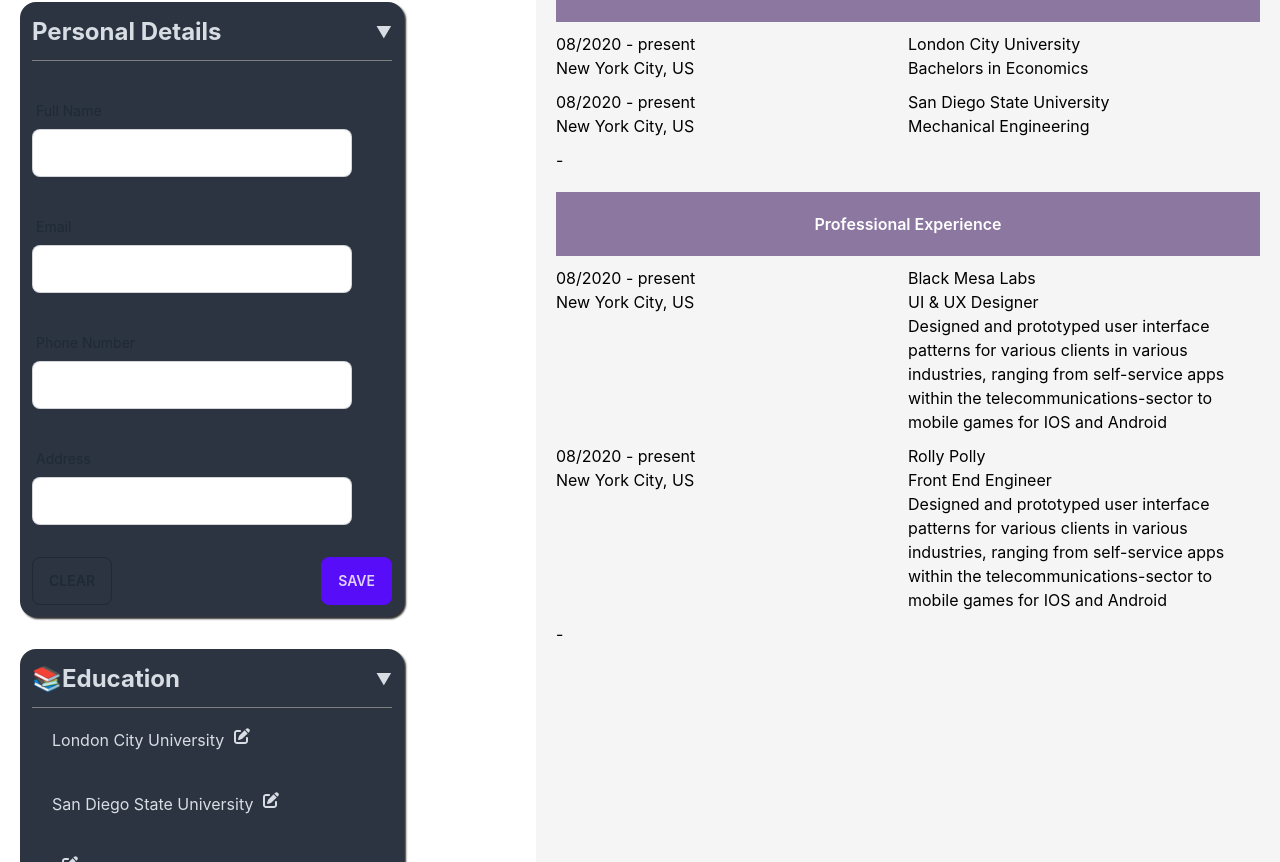
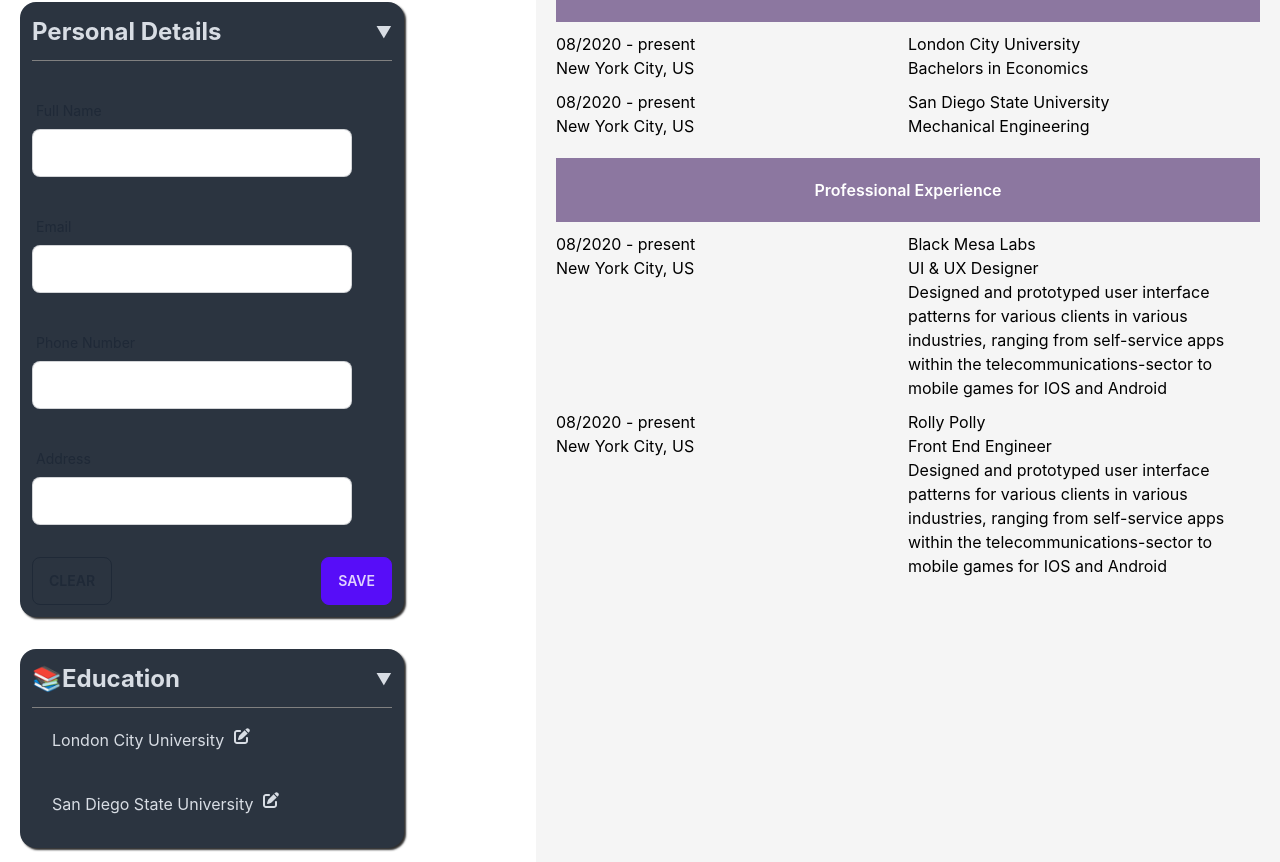
Before and after one commit to Morphius22/resume-maker, a React (Vite) app: page / in a window 1280 px wide. Shown: the part 138-1000 px from the top of the page. Built offline with nearby package versions, Linux system fonts and the light colour scheme.

Commit message:
some small UI improvements

```diff
--- a/src/components/inputs/EditElements.jsx
+++ b/src/components/inputs/EditElements.jsx
@@ -2,6 +2,7 @@ import { EditIcon } from "../Icons";
 
 export default function EditElements({ array, field }) {
   return array.map((element, index) => {
+    if (element[field] === "") return null;
     return (
       <div className="editElement" key={index}>
         <p>{element[field]}</p>
--- a/src/components/inputs/EducationDetailsInputs.jsx
+++ b/src/components/inputs/EducationDetailsInputs.jsx
@@ -29,7 +29,10 @@ function EducationDetailsInputs({
         icon="📚"
         onClick={() => setIsOpen(!isOpen)}
       />
-      <EditElements array={educationExperiences} field="schoolName" />
+
+      {!isOpen && (
+        <EditElements array={educationExperiences} field="schoolName" />
+      )}
       {isOpen && (
         <>
           <TextInput
--- a/src/components/inputs/WorkDetailsInputs.jsx
+++ b/src/components/inputs/WorkDetailsInputs.jsx
@@ -27,7 +27,8 @@ function WorkDetailsInputs({
         label="Experience"
         onClick={() => setIsOpen(!isOpen)}
       />
-      <EditElements array={jobExperiences} field="companyName" />
+
+      {!isOpen && <EditElements array={jobExperiences} field="companyName" />}
       {isOpen && (
         <>
           <TextInput
--- a/src/components/resume/ResumeEducationDetails.jsx
+++ b/src/components/resume/ResumeEducationDetails.jsx
@@ -6,7 +6,9 @@ function ResumeEducationDetails({ educationExperiences }) {
   return (
     <div className="resumeSection">
       <ResumeSectionHeader headerName="Education" />
-      {educationExperiences.map((education, index) => (
+      {educationExperiences.map(
+        (education, index) =>
+          education.schoolName !== "" && (
             <div className="resumeSectionDetails" key={index}>
               <ResumeLeftColumn
                 startDate={education.schoolStartDate}
@@ -18,7 +20,8 @@ function ResumeEducationDetails({ educationExperiences }) {
                 degree={education.degree}
               />
             </div>
-      ))}
+          )
+      )}
     </div>
   );
 }
--- a/src/components/resume/ResumeProfessionDetails.jsx
+++ b/src/components/resume/ResumeProfessionDetails.jsx
@@ -8,7 +8,9 @@ function ResumeProfessionDetails({ jobExperiences }) {
       <div className="resumeSection">
         <ResumeSectionHeader headerName="Professional Experience" />
 
-        {jobExperiences.map((job, index) => (
+        {jobExperiences.map(
+          (job, index) =>
+            job.companyName !== "" && (
               <div className="resumeSectionDetails" key={index}>
                 <ResumeLeftColumn
                   startDate={job.workStartDate}
@@ -21,7 +23,8 @@ function ResumeProfessionDetails({ jobExperiences }) {
                   jobDescription={job.workDescription}
                 />
               </div>
-        ))}
+            )
+        )}
       </div>
     </>
   );
```
Lines whose indentation alone changed are shown as unchanged.
